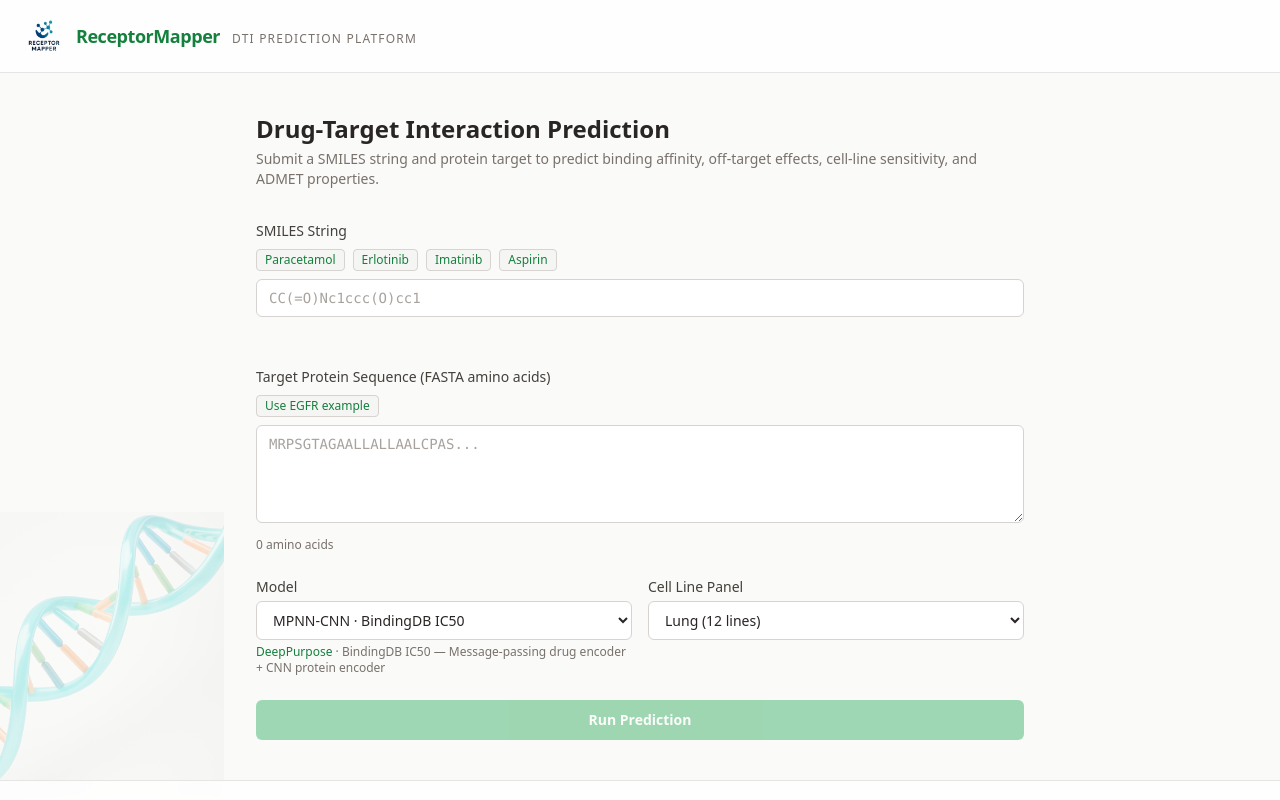
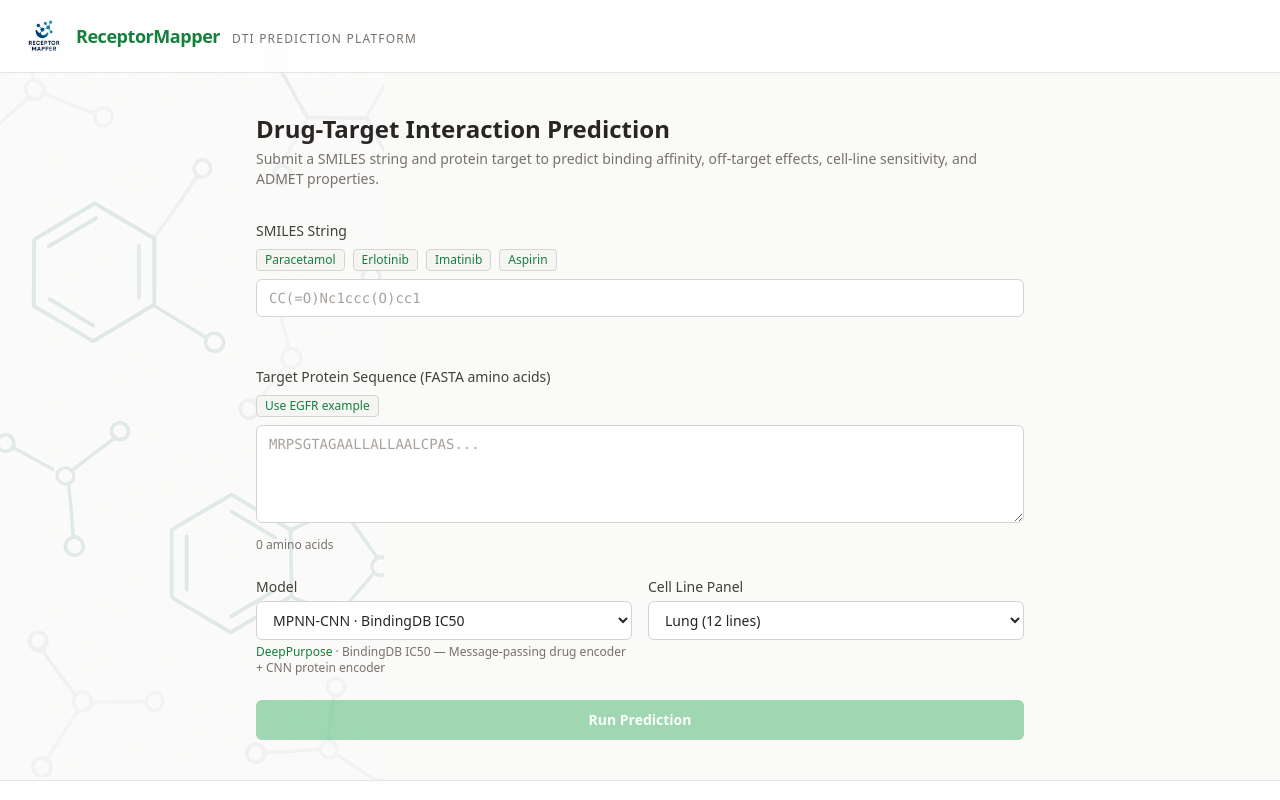
Before and after one commit to BS14/receptormapper, a Next.js app in the folder frontend/: page / in a window 1280 px wide. Shown: the top 800 px of the page. Built offline with nearby package versions, Linux system fonts and the light colour scheme.

Commit message:
feat: replace DNA helix with molecular structure background
Updated layout with new molecular structure image for left side background

Co-authored-by: Binaya Sharma <31805054+BS14@users.noreply.github.com>

```diff
--- a/frontend/app/layout.tsx
+++ b/frontend/app/layout.tsx
@@ -21,14 +21,13 @@ export default function RootLayout({ children }: { children: React.ReactNode })
   return (
     <html lang="en" className="bg-stone-50">
       <body className="min-h-screen bg-stone-50 text-stone-800 antialiased flex flex-col relative">
-        {/* DNA Helix decoration - bottom left corner */}
-        <div className="fixed -left-16 bottom-0 w-72 h-[600px] pointer-events-none z-0 opacity-25">
+        {/* Molecular structure background - left side */}
+        <div className="fixed left-0 top-0 w-96 h-full pointer-events-none z-0 opacity-50">
           <Image
-            src="/dna-helix.png"
+            src="/molecular-bg.png"
             alt=""
             fill
-            className="object-contain object-bottom"
-            priority
+            className="object-cover object-left"
           />
         </div>
 
```
Also changed, not shown: frontend/public/dna-helix.png (deleted), frontend/public/molecular-bg.png (added).
